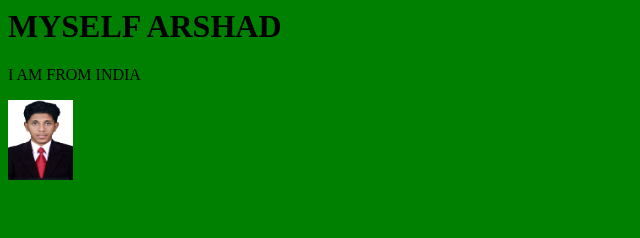
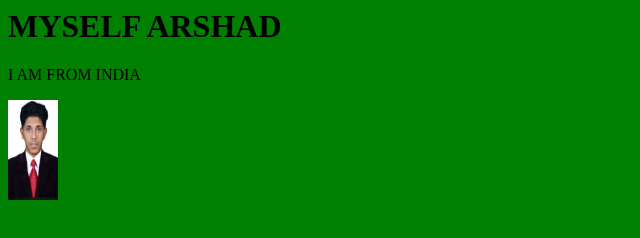
Before and after one commit to ARSHADMSC/myFirstWebPage, a plain HTML site: page index.html in a window 1280 px wide. Shown: the whole page, without its empty margins (0-640 px from the left). Drawn offline with Linux system fonts and the light colour scheme.

Commit message:
Update index.html

```diff
--- a/index.html
+++ b/index.html
@@ -5,7 +5,7 @@
         <p>I AM FROM INDIA</p>
     </head>
     <body style="background-color:green;" >
-        <img src="arshad.jpg" width="65" height="80">
+        <img src="arshad.jpg" width="50" height="100">
      </body>
 
 </html>
```
